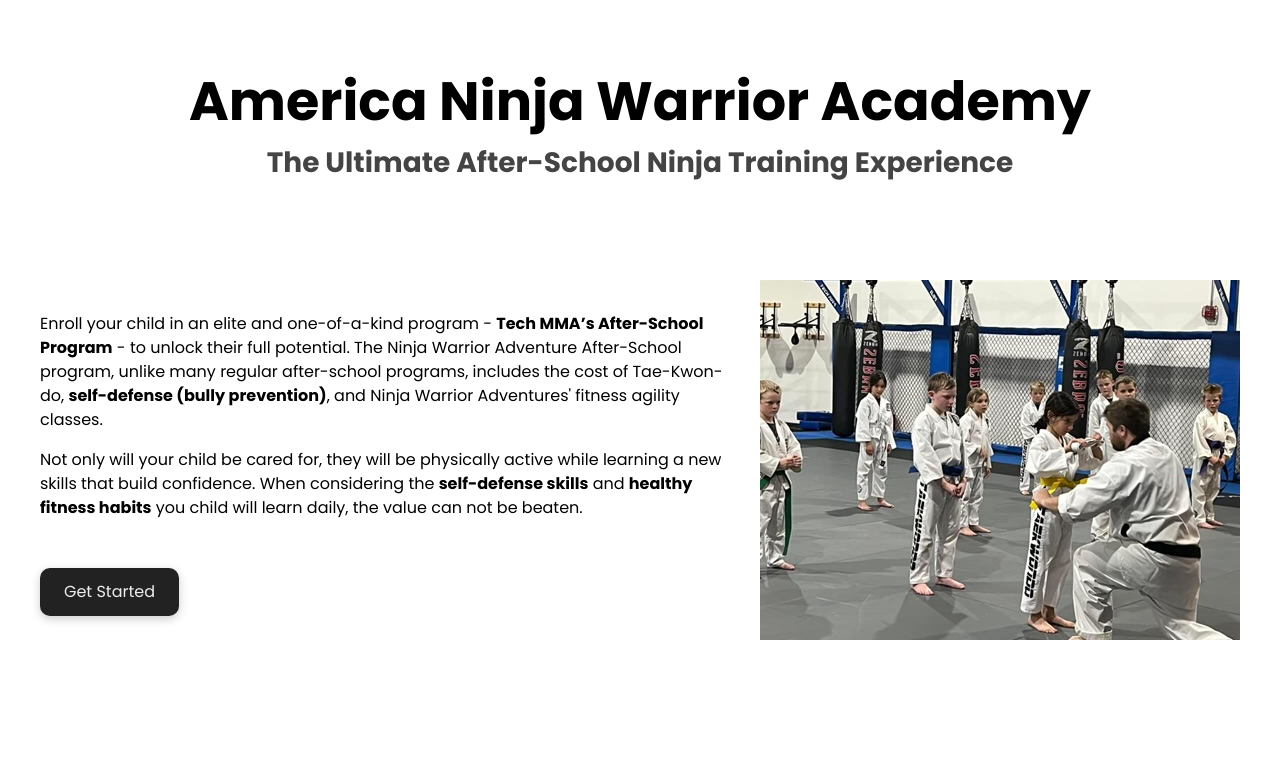
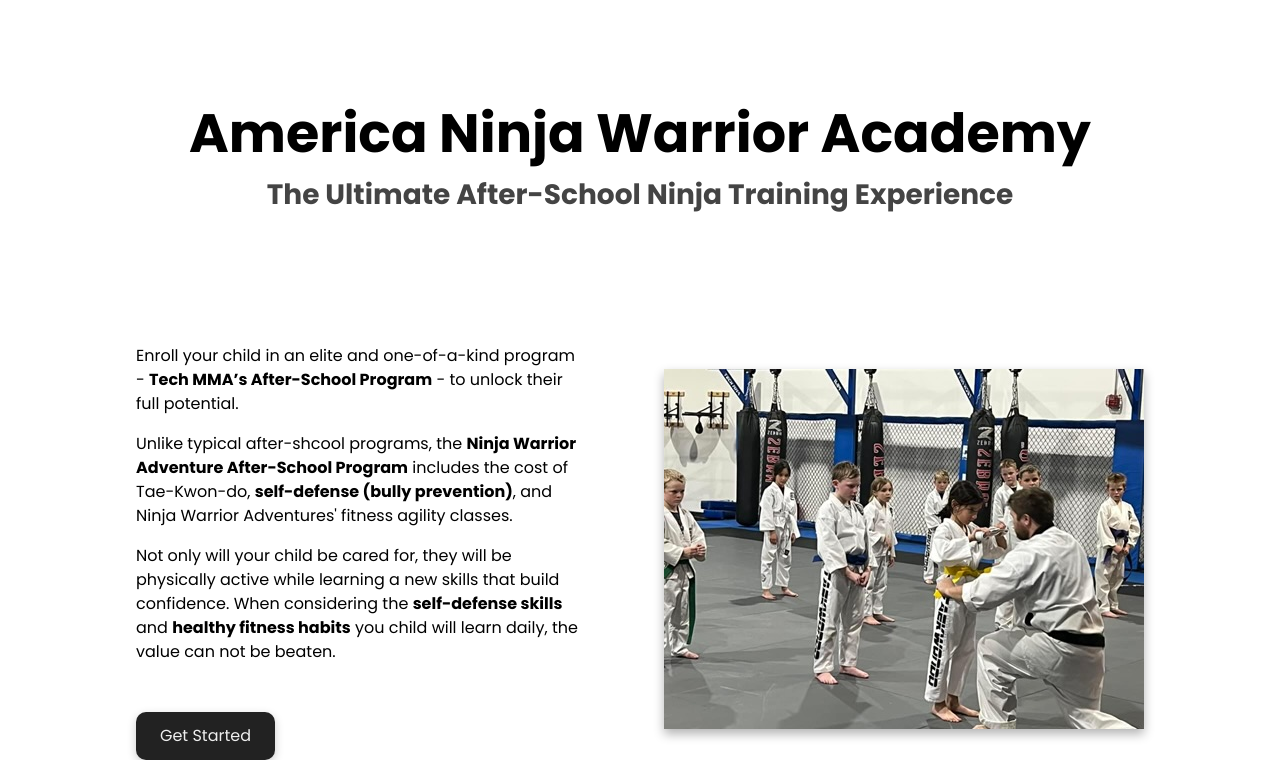
Before and after one commit to mgibson43/Summer-Camp, a plain HTML site: page index.html in a window 1280 px wide. Shown: the part 107-867 px from the top of the page. Before the commit the page ends 800 px from the top, so only its background shows below. Drawn offline with Linux system fonts and the light colour scheme.

Commit message:
Update: Article styling

```diff
--- a/css/style.css
+++ b/css/style.css
@@ -33,6 +33,10 @@
   text-align: center;
 }
 
+img {
+  display: inline-block;
+}
+
 .container {
   margin: auto;
   margin-top: 1em;
@@ -42,18 +46,21 @@
 .container-nav {
   display: flex;
   justify-content: space-around;
-  margin-bottom: 4em;
+  margin-bottom: 6em;
 }
 
 .container-header {
-  margin-bottom: 6em;
+  margin-bottom: 8em;
 }
 
 .container-article {
   display: flex;
-  justify-content: space-around;
+  justify-content: space-between;
   align-items: center;
-  gap: 1em;
+  gap: 5em;
+
+  padding-left: 6em;
+  padding-right: 6em;
 }
 
 .content-nav {
@@ -83,10 +90,6 @@
   display: inline-block;
 }
 
-.img {
-  display: inline-block;
-}
-
 .paragraph-article {
   margin-bottom: 1em;
 }
@@ -94,3 +97,8 @@
 .article > a {
   margin-top: 2em;
 }
+
+.img > img {
+  color: #aaa;
+  box-shadow: 0 5px 10px rgba(0, 0, 0, 0.3);
+}
--- a/index.html
+++ b/index.html
@@ -39,7 +39,10 @@
     <div class="container container-article">
       <article class="article">
         <p class="paragraph-article">
-          Enroll your child in an elite and one-of-a-kind program - <strong>Tech MMA’s After-School Program</strong> - to unlock their full potential. The Ninja Warrior Adventure After-School program, unlike many regular after-school programs, includes the cost of Tae-Kwon-do, <strong>self-defense (bully prevention)</strong>, and Ninja Warrior Adventures' fitness agility classes.
+          Enroll your child in an elite and one-of-a-kind program - <strong>Tech MMA’s After-School Program</strong> - to unlock their full potential.
+        </p>
+        <p class="paragraph-article">
+          Unlike typical after-shcool programs, the <strong>Ninja Warrior Adventure After-School Program</strong> includes the cost of Tae-Kwon-do, <strong>self-defense (bully prevention)</strong>, and Ninja Warrior Adventures' fitness agility classes.
         </p>
         <p class="paragraph-article">
           Not only will your child be cared for, they will be physically active while learning a new skills that build confidence. When considering the <strong>self-defense skills</strong> and <strong>healthy fitness habits</strong> you child will learn daily, the value can not be beaten.
@@ -47,10 +50,9 @@
         <a href="#" class="link-article link-btn">Get Started</a>
       </article>
 
-      <figure>
-        <img class="img" src="images/Main1.JPEG" alt="Tae-Kwon-Do class">
+      <figure class="img">
+        <img src="images/Main1.JPEG" alt="Tae-Kwon-Do class">
       </figure>
-
     </div>
   </main>
 
```
